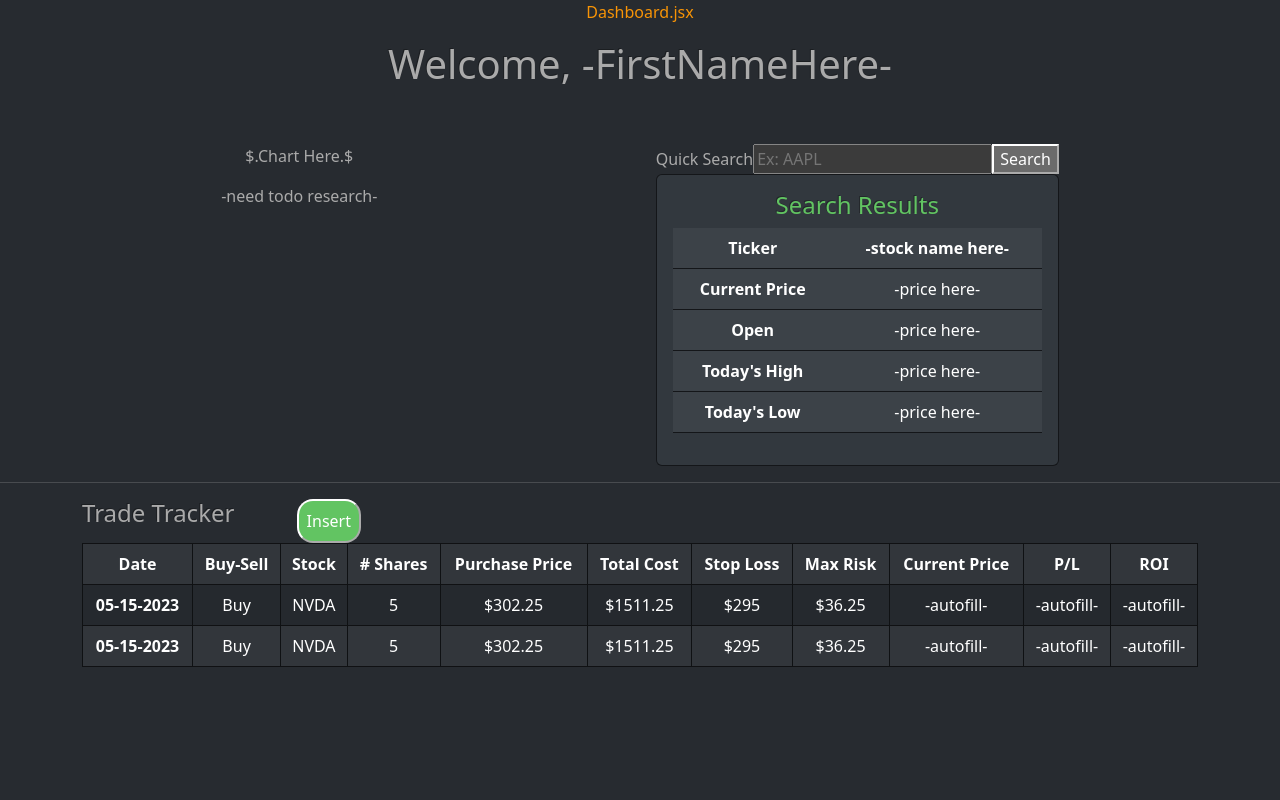
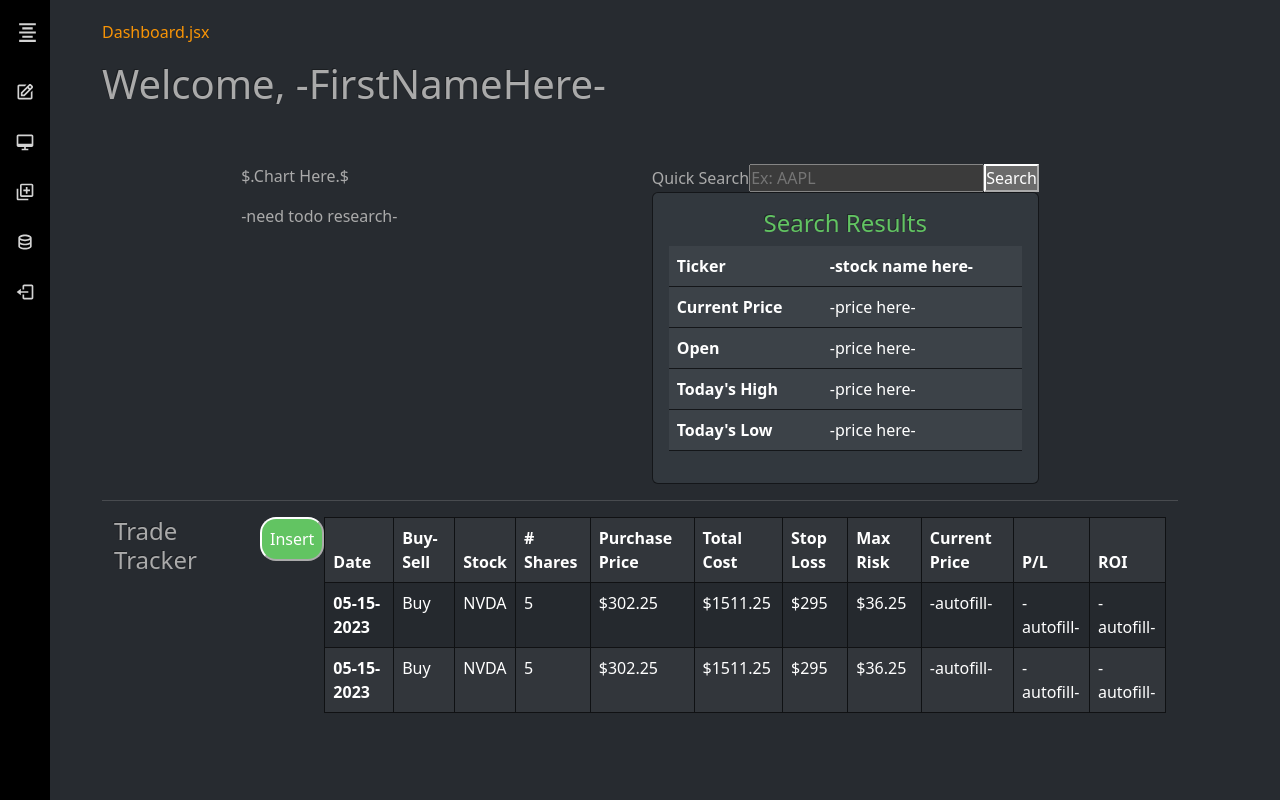
Before and after one commit to davemann100/InvestmentInsights, a React (Create React App) app in the folder client/: page /dashboard in a window 1280 px wide. Built offline with nearby package versions, Linux system fonts and the light colour scheme.

Commit message:
added navbar

```diff
--- a/client/package.json
+++ b/client/package.json
@@ -11,6 +11,7 @@
     "cors": "^2.8.5",
     "react": "^18.2.0",
     "react-dom": "^18.2.0",
+    "react-icons": "^4.8.0",
     "react-router-dom": "^6.11.2",
     "react-scripts": "5.0.1",
     "web-vitals": "^2.1.4"
--- a/client/src/App.css
+++ b/client/src/App.css
@@ -1,4 +1,70 @@
-.App {
+* {
+  margin: 0;
+  padding: 0;
+  text-decoration: none;
+}
+
+.container {
+  display: flex;
+}
+
+main {
+  width: 100%;
+  padding: 20px;
+}
+
+.sidebar {
+  background: black;
+  color: lightgrey;
+  height: 100vh;
+  width: 300px;
+  transition: all 0.5s;
+  position: fixed;
+  left: 0;
+  top: 0;
+  z-index: 999;
+}
+
+.top_section {
+  display: flex;
+  align-items: center;
+  padding: 20px 15px;
+}
+
+.logo {
+  font-size: 30px;
+}
+
+.bars {
+  display: flex;
+  font-size: 25px;
+  margin-left: 30px;
+}
+
+.link {
+  display: flex;
+  color: lightgray;
+  padding: 10px 15px;
+  gap: 15px;
+  transition: all 0.5s;
+}
+
+.link:hover {
+  background: aquamarine;
+  color: #282c34;
+  transition: all 0.5s;
+}
+
+.active {
+  background: aquamarine;
+  color: #282c34;
+}
+
+.icon,
+.link_text {
+  font-size: 20px;
+}
+/* .App {
   text-align: center;
 }
 
@@ -35,4 +101,4 @@
   to {
     transform: rotate(360deg);
   }
-}
+} */
--- a/client/src/App.js
+++ b/client/src/App.js
@@ -1,21 +1,31 @@
 import React from 'react';
-import { Routes, Route } from 'react-router-dom';
+import { Routes, Route, useLocation } from 'react-router-dom';
 import Login from './components/Login';
 import Registration from './components/Registration';
 import Dashboard from './components/Dashboard';
 import Create from './components/Create';
+import Sidebar from './components/Sidebar';
 import './App.css';
 
 function App() {
+  const location = useLocation();
+
+  const shouldShowSidebar = !['/', '/register'].includes(location.pathname);
+
   return (
     <div className="App">
-
         <Routes>
           <Route path="/" element={<Login />} />
           <Route path="/register" element={<Registration />} />
+        </Routes>
+        {shouldShowSidebar && (
+          <Sidebar>
+            <Routes>
               <Route path="/dashboard" element={<Dashboard />} />
               <Route path="/create" element={<Create />} />
             </Routes>
+          </Sidebar>
+        )}
     </div>
   );
 }
--- /dev/null
+++ b/client/src/components/Sidebar.jsx
@@ -0,0 +1,65 @@
+import React, {useState} from "react";
+import { BiAddToQueue,
+BiAlignMiddle,
+BiData,
+BiEdit,
+BiDesktop,
+BiLogOut
+} from "react-icons/bi";
+import { Link } from "react-router-dom";
+
+const Sidebar = ({children}) => {
+    const[isOpen, setIsOpen] = useState(false);
+    const toggle = () => setIsOpen(!isOpen);
+    const menuItem = [
+        {
+            path:"/edit/:id",
+            name: "Edit Profile",
+            icon: <BiEdit/>,
+        },
+        {
+            path:"/dashboard",
+            name: "Dashboard",
+            icon: <BiDesktop/>,
+        },
+        {
+            path:"/create",
+            name: "Create",
+            icon: <BiAddToQueue/>,
+        },
+        {
+            path:"/metrics",
+            name: "Metrics",
+            icon: <BiData/>,
+        },
+        {
+            path:"/logout",
+            name: "Log Out",
+            icon: <BiLogOut/>,
+        },
+
+    ]
+    return(
+        <div className="container">
+            <div style={{width: isOpen ? "300px" : "50px" }} className="sidebar">
+                <div className="top_section">
+                    <h1 style={{display: isOpen ? "block" : "none"}} className="logo">Logo</h1>
+                    <div  style={{marginLeft: isOpen ? "50px" : "0px"}} className="bars">
+                        <BiAlignMiddle onClick={toggle}/>
+                    </div>
+                </div>
+                {
+                    menuItem.map((item, index) =>(
+                        <Link to={item.path} key={index} className="link" activeclassName="active">
+                            <div className="icon">{item.icon}</div>
+                            <div  style={{display: isOpen ? "block" : "none"}} className="link_text">{item.name}</div>
+                        </Link>
+                    ))
+                }
+            </div>
+            <main>{children}</main>
+        </div>
+    )
+}
+
+export default Sidebar;
--- a/client/src/index.js
+++ b/client/src/index.js
@@ -4,7 +4,7 @@ import './index.css';
 import "./bootstrap.min.css";
 import App from './App';
 import reportWebVitals from './reportWebVitals';
-import { BrowserRouter } from 'react-router-dom'
+import { BrowserRouter } from 'react-router-dom';
 
 const root = ReactDOM.createRoot(document.getElementById('root'));
 root.render(
```
Also changed, not shown: client/src/components/Logout.jsx (added), client/src/components/Metrics.jsx (added), 1 other file (tests, documents, lock files or other folders). Lines whose indentation alone changed are shown as unchanged.
